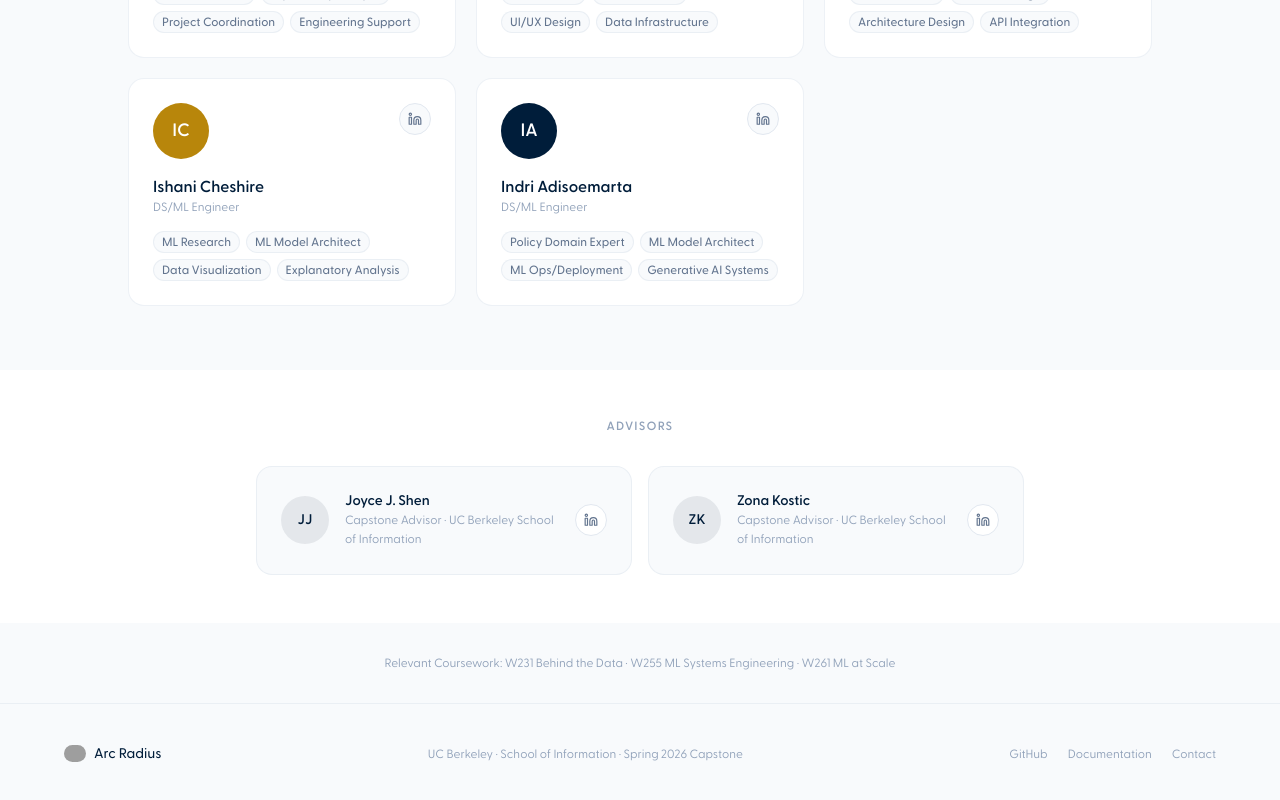
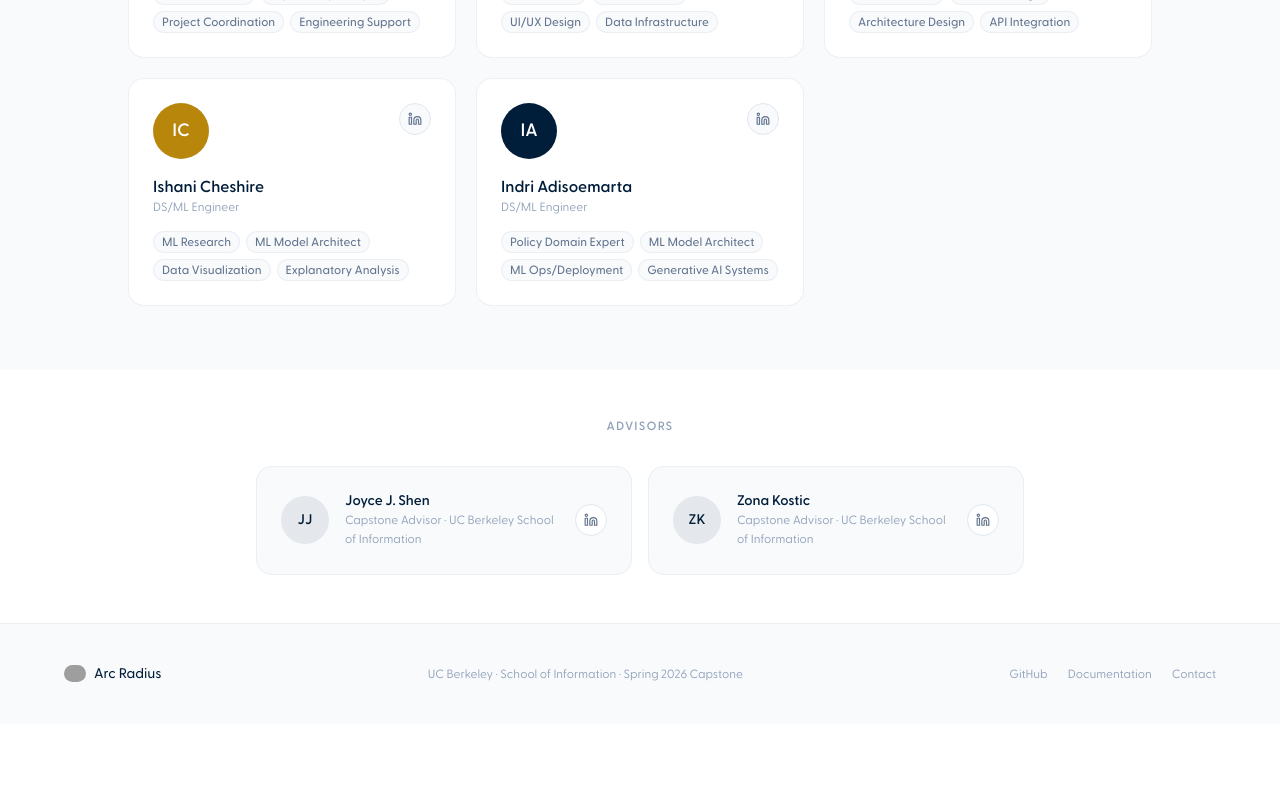
Before and after one commit to ambroquach29/spring26-mids-capstone, a React (Vite) app: page /spring26-mids-capstone/team in a window 1280 px wide. Shown: the part 577-1377 px from the top of the page. After the commit the page ends 1301 px from the top, so only its background shows below. Built offline with nearby package versions, Linux system fonts and the light colour scheme; grey boxes are pictures that could not be loaded.

Commit message:
removed coursework info

```diff
--- a/src/pages/TeamPage.tsx
+++ b/src/pages/TeamPage.tsx
@@ -218,15 +218,6 @@ export default function TeamPage() {
           </div>
         </div>
       </section>
-
-      {/* Coursework */}
-      <section className="py-8 px-6">
-        <p className="text-center text-xs text-slate-400">
-          Relevant Coursework: W231 Behind the Data · W255 ML Systems
-          Engineering · W261 ML at Scale
-        </p>
-      </section>
-
       <Footer />
     </div>
   );
```
